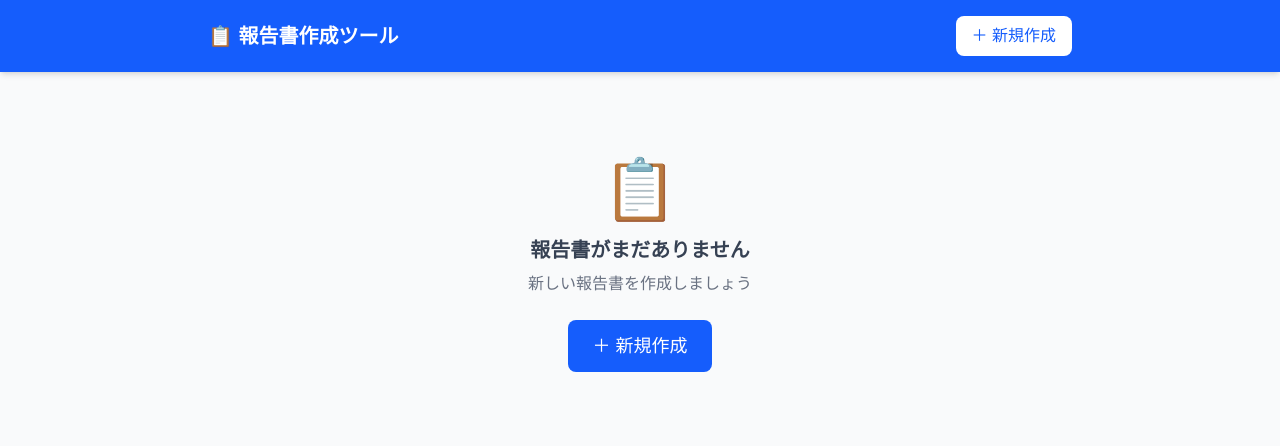
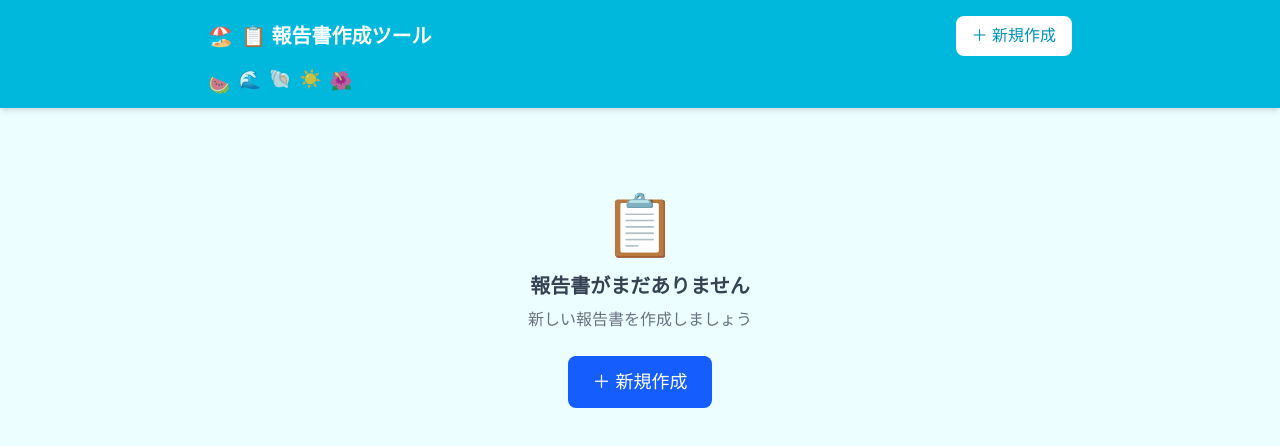
Before and after one commit to midorichi26/report-app, a React (Vite) app: page / in a window 1280 px wide. Shown: the top 446 px of the page. Built offline with nearby package versions, Linux system fonts and the light colour scheme.

Commit message:
Add seasonal theme: spring cherry blossoms, summer beach, autumn leaves, winter snow

```diff
--- a/src/App.jsx
+++ b/src/App.jsx
@@ -3,11 +3,62 @@ import ReportList from './components/ReportList.jsx'
 import ReportEditor from './components/ReportEditor.jsx'
 import TemplateSelector from './components/TemplateSelector.jsx'
 
+// 季節テーマ設定
+function getSeasonTheme() {
+  const month = new Date().getMonth() + 1 // 1-12
+  if (month >= 3 && month <= 5) {
+    // 春 (3-5月)
+    return {
+      name: '春',
+      headerBg: 'bg-pink-400',
+      headerHover: 'hover:bg-pink-50',
+      headerTextBtn: 'text-pink-500',
+      bodyBg: 'bg-pink-50',
+      emoji: '🌸',
+      decorations: ['🌸', '🌷', '🐝', '🦋'],
+    }
+  } else if (month >= 6 && month <= 8) {
+    // 夏 (6-8月)
+    return {
+      name: '夏',
+      headerBg: 'bg-cyan-500',
+      headerHover: 'hover:bg-cyan-50',
+      headerTextBtn: 'text-cyan-600',
+      bodyBg: 'bg-cyan-50',
+      emoji: '🏖️',
+      decorations: ['🍉', '🌊', '🐚', '☀️', '🌺'],
+    }
+  } else if (month >= 9 && month <= 11) {
+    // 秋 (9-11月)
+    return {
+      name: '秋',
+      headerBg: 'bg-orange-500',
+      headerHover: 'hover:bg-orange-50',
+      headerTextBtn: 'text-orange-600',
+      bodyBg: 'bg-orange-50',
+      emoji: '🍁',
+      decorations: ['🍁', '🍂', '🌾', '🎑'],
+    }
+  } else {
+    // 冬 (12-2月)
+    return {
+      name: '冬',
+      headerBg: 'bg-indigo-600',
+      headerHover: 'hover:bg-indigo-50',
+      headerTextBtn: 'text-indigo-600',
+      bodyBg: 'bg-blue-50',
+      emoji: '⛄',
+      decorations: ['❄️', '⛄', '🎄', '✨'],
+    }
+  }
+}
+
 function App() {
-  const [currentView, setCurrentView] = useState('list') // 'list', 'template', 'editor'
+  const [currentView, setCurrentView] = useState('list')
   const [reports, setReports] = useState([])
   const [editingReport, setEditingReport] = useState(null)
   const [selectedTemplate, setSelectedTemplate] = useState(null)
+  const theme = getSeasonTheme()
 
   // LocalStorageから報告書を読み込み
   useEffect(() => {
@@ -82,18 +133,19 @@ function App() {
   }
 
   return (
-    <div className="min-h-screen bg-gray-50">
+    <div className={`min-h-screen ${theme.bodyBg}`}>
       {/* ヘッダー */}
-      <header className="bg-blue-600 text-white shadow-md">
+      <header className={`${theme.headerBg} text-white shadow-md`}>
         <div className="max-w-4xl mx-auto px-4 py-4 flex items-center justify-between">
           <h1
-            className="text-xl font-bold cursor-pointer"
+            className="text-xl font-bold cursor-pointer flex items-center gap-2"
             onClick={handleBack}
           >
-            📋 報告書作成ツール
+            <span>{theme.emoji}</span>
+            <span>📋 報告書作成ツール</span>
           </h1>
           {currentView === 'list' && (
-            <button onClick={handleNewReport} className="bg-white text-blue-600 px-4 py-2 rounded-lg font-medium hover:bg-blue-50 transition-colors">
+            <button onClick={handleNewReport} className={`bg-white ${theme.headerTextBtn} px-4 py-2 rounded-lg font-medium ${theme.headerHover} transition-colors`}>
               ＋ 新規作成
             </button>
           )}
@@ -102,6 +154,12 @@ function App() {
               ← 戻る
             </button>
           )}
+        </div>
+        {/* 季節デコレーション */}
+        <div className="max-w-4xl mx-auto px-4 pb-2 flex gap-2 text-lg opacity-80">
+          {theme.decorations.map((d, i) => (
+            <span key={i} className="animate-bounce" style={{ animationDelay: `${i * 0.2}s` }}>{d}</span>
+          ))}
         </div>
       </header>
 
```
